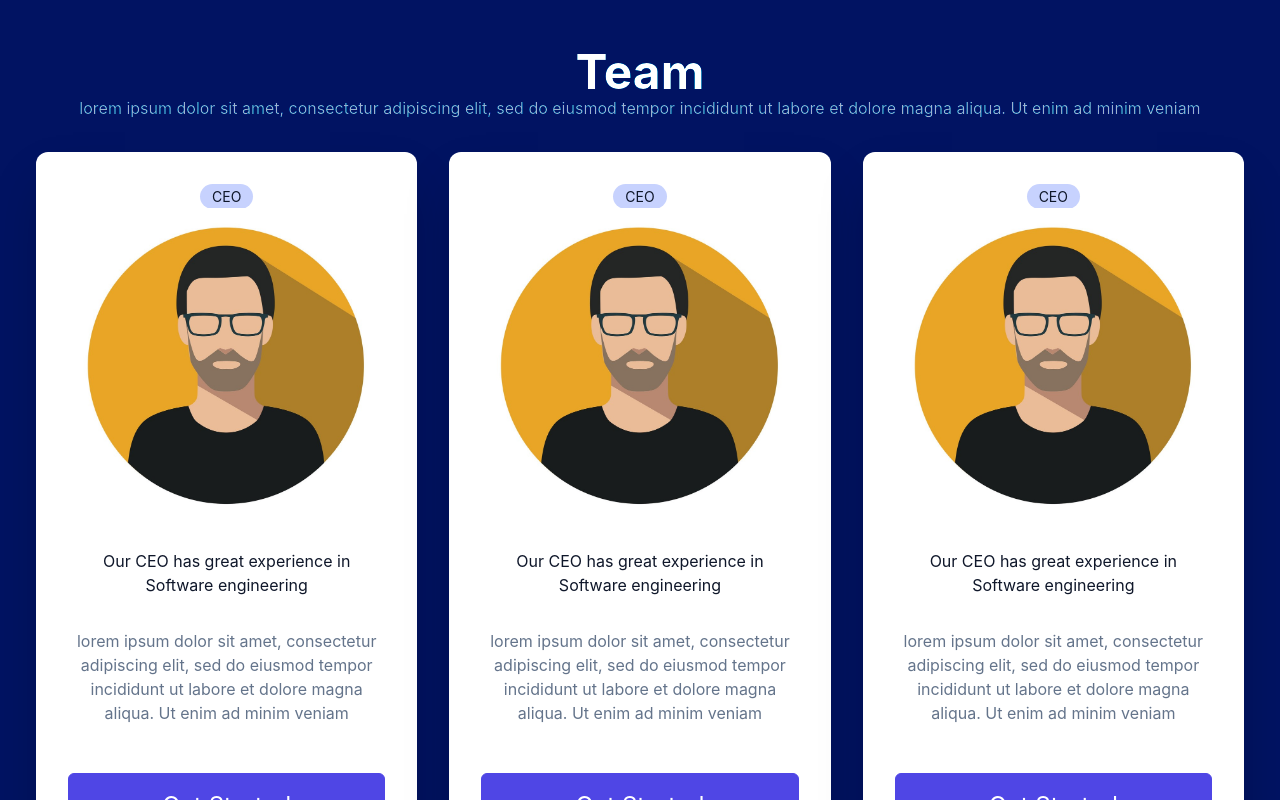
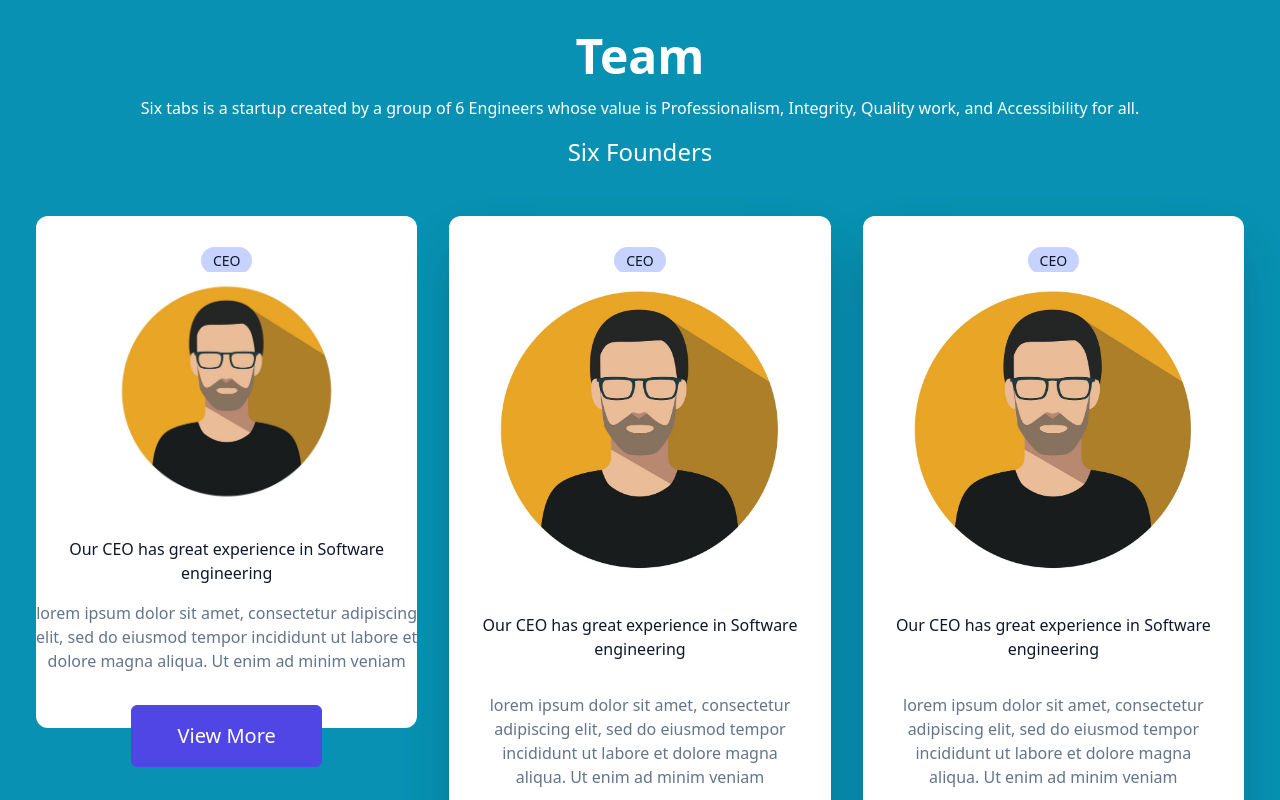
Before and after one commit to SixTabs/website, a React (Create React App) app: page / in a window 1280 px wide. Shown: the part 720-1520 px from the top of the page. Built offline with nearby package versions, Linux system fonts and the light colour scheme; the HTML template or start-up script is replaced by a standard one.

Commit message:
modified the team page

```diff
--- a/src/components/Team.jsx
+++ b/src/components/Team.jsx
@@ -4,27 +4,27 @@
 
 const Team = () => {
   return (
-    <div className="w-full bg-sky-700">
+    <div className="w-full bg-cyan-600">
       <div className='w-full text-white my-24'>
-        <div className='w-full h-[800px] bg-slate-900 absolute mix-blend-overlay'></div>
-        <div className='max-w-[1240px] mx-auto py-8'>
+        <div className='max-w-[1240px] mx-auto py-4'>
           <div className='text-center py-4 text-slate-300'>
             <h3 className='text-5xl font-bold text-white'>Team</h3>
-            <p>lorem ipsum dolor sit amet, consectetur adipiscing elit, sed do eiusmod tempor incididunt ut labore et dolore magna aliqua.
-              Ut enim ad minim veniam</p>
-
+            <p className="text-white mt-4">Six tabs is a startup created by a group of 6 Engineers whose
+          value is Professionalism, Integrity, Quality work, and
+          Accessibility for all.</p>
+            <h2 className="text-2xl my-4 text-white">Six Founders</h2>
           </div>
           <div className='grid md:grid-cols-3'>
 
-            <div className='bg-white text-slate-900 m-4 rounded-xl p-8 shadow-2xl relative'>
+            <div className='bg-white md:h-[32rem] text-slate-900 m-4 rounded-xl py-8 relative'>
               <span className='uppercase px-3 py-1 bg-indigo-200 rounded-2xl text-sm'>CEO</span>
-              <div className="flex justify-center"><img className="w-80" src={profile1} alt="/" /></div>
+              <div className="flex justify-center"><img className="w-60" src={profile1} alt="/" /></div>
               <div><p className="text-xl text-white mx-4">Yves Byiringiro</p></div>
               <div><p className="">Our CEO has great experience in Software engineering</p></div>
-              <p className='text-2x py-8 text-slate-500'>lorem ipsum dolor sit amet, consectetur adipiscing elit, sed do eiusmod tempor incididunt ut labore et dolore magna aliqua.
+              <p className='text-2x py-4 text-slate-500'>lorem ipsum dolor sit amet, consectetur adipiscing elit, sed do eiusmod tempor incididunt ut labore et dolore magna aliqua.
                 Ut enim ad minim veniam</p>
-              <div className='text-2xl'>
-                <button className='w-full py-4 my-4 '>Get Started</button>
+              <div className='text-xl'>
+                <button className='w-1/2 py-4 my-4 '>View More</button>
               </div>
             </div>
 
--- a/src/index.css
+++ b/src/index.css
@@ -12,148 +12,3 @@
     hover:bg-transparent hover:text-indigo-600 rounded-md
   }
 }
-
-/* ------------------------------------------------------------------------------------------------------------------ */
-
-html,
-body {
-  padding: 0;
-  margin: 0;
-  font-family: "Poppins", -apple-system, BlinkMacSystemFont, Segoe UI, Roboto,
-    Oxygen, Ubuntu, Cantarell, Fira Sans, Droid Sans, Helvetica Neue, sans-serif;
-}
-
-a {
-  color: inherit;
-  text-decoration: none;
-}
-
-* {
-  box-sizing: border-box;
-}
-.navbar-light .navbar-nav {
-  background-color: FFFFFF !important;
-}
-
-.nav-bar-style {
-  padding: 5px;
-}
-.navbar-link-style {
-  color: "yellow" !important;
-}
-footer {
-  background-color: "#757285";
-}
-/*--------------------------------------------------------------
-# Hero Section
---------------------------------------------------------------*/
-#hero {
-  width: 100%;
-  /* height: 80vh; */
-  background: "FFFFFF";
-  color: "FFFFFF";
-}
-
-#hero .container {
-  padding-top: 72px;
-  padding-left: 0px;
-}
-
-#hero h1 {
-  margin: 0 0 10px 0;
-  font-size: 48px;
-  font-weight: 700;
-  line-height: 56px;
-  color: #fff;
-}
-
-#hero h2 {
-  /* color: rgba(255, 255, 255, 0.6); */
-  margin-bottom: 50px;
-  font-size: 24px;
-}
-
-#hero .animated {
-  animation: up-down 2s ease-in-out infinite alternate-reverse both;
-}
-
-@media (max-width: 991px) {
-  #hero {
-    height: 100vh;
-    text-align: center;
-  }
-  #hero .animated {
-    -webkit-animation: none;
-    animation: none;
-  }
-  #hero .hero-img {
-    text-align: center;
-  }
-  #hero .hero-img img {
-    width: 50%;
-  }
-}
-
-@media (max-width: 768px) {
-  #hero h1 {
-    font-size: 28px;
-    line-height: 36px;
-  }
-  /* #hero h2 {
-    font-size: 18px;
-    line-height: 24px;
-    margin-bottom: 30px;
-  } */
-  #hero .hero-img img {
-    width: 70%;
-  }
-}
-
-@media (max-width: 575px) {
-  #hero .hero-img img {
-    width: 80%;
-  }
-  #hero .btn-get-started {
-    font-size: 16px;
-    padding: 10px 24px 11px 24px;
-  }
-  #hero .btn-watch-video {
-    font-size: 16px;
-    padding: 10px 0 8px 40px;
-    margin-left: 20px;
-  }
-  #hero .btn-watch-video i {
-    font-size: 32px;
-    top: 7px;
-  }
-}
-
-@-webkit-keyframes up-down {
-  0% {
-    transform: translateY(10px);
-  }
-  100% {
-    transform: translateY(-10px);
-  }
-}
-
-@keyframes up-down {
-  0% {
-    transform: translateY(10px);
-  }
-  100% {
-    transform: translateY(-10px);
-  }
-}
-/* Team section */
-.team {
-  padding: 12px 6px;
-}
-.goals-section h3 {
-  text-align: center;
-}
-.mission,
-.vision,
-.values {
-  padding-left: 10px;
-}
```
